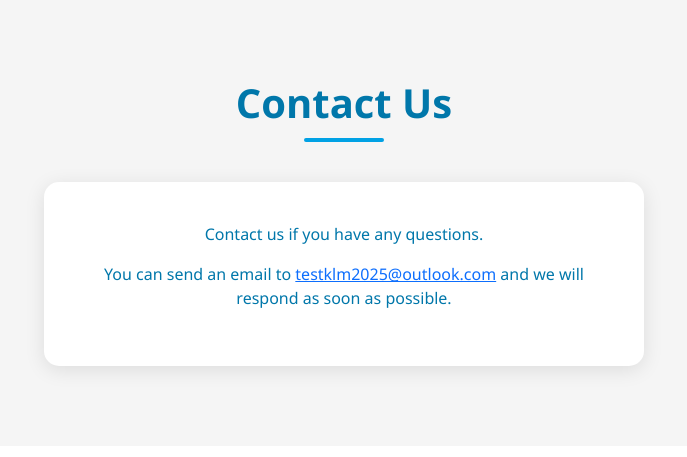
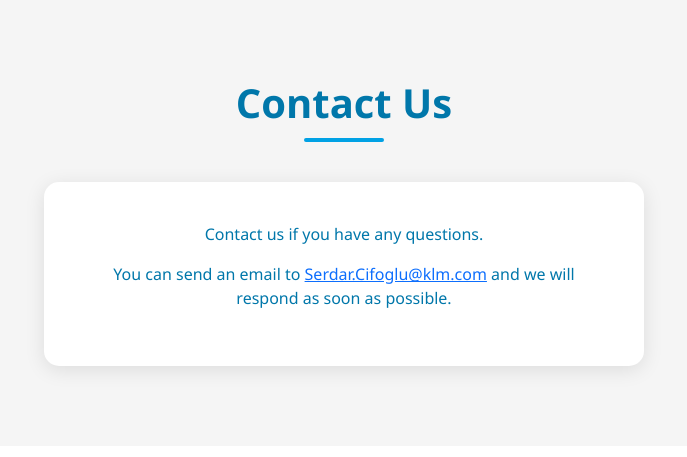
Before and after one commit to KenyaGit/Stage-KLM, a PHP site: page / in a window 1280 px wide. Shown: the part 5191-5648 px from the top of the page, without its empty margins (296-983 px from the left). Run offline with PHP 8.4, Linux system fonts and the light colour scheme; data comes from the database, SQL or seed files in the repository.

Commit message:
updated versions

```diff
--- a/index.php
+++ b/index.php
@@ -375,7 +375,7 @@ if ($userEmail) {
             <h2 class="section-title">Contact Us</h2>
             <div class="form-section text-center">
                 <p class="mb-3">Contact us if you have any questions.</p>
-                <p>You can send an email to <a href="mailto:testklm2025@outlook.com">testklm2025@outlook.com</a> and we will respond as soon as possible.</p>
+                <p>You can send an email to <a href="mailto:Serdar.Cifoglu@klm.com">Serdar.Cifoglu@klm.com</a> and we will respond as soon as possible.</p>
             </div>
         </div>
     </section>
@@ -496,7 +496,7 @@ if ($userEmail) {
                             </h2>
                             <div id="faq7" class="accordion-collapse collapse" data-bs-parent="#faqAccordion">
                                 <div class="accordion-body">
-                                    If you wish to cancel your registration, please contact us at <a href="mailto:testklm2025@outlook.com">testklm2025@outlook.com</a> or use the information in your confirmation email.
+                                    If you wish to cancel your registration, please contact us at <a href="mailto:Serdar.Cifoglu@klm.com">Serdar.Cifoglu@klm.com</a> or use the information in your confirmation email.
                                 </div>
                             </div>
                         </div>
@@ -511,7 +511,7 @@ if ($userEmail) {
                             </h2>
                             <div id="faq8" class="accordion-collapse collapse" data-bs-parent="#faqAccordion">
                                 <div class="accordion-body">
-                                    For further questions, you can send an email to <a href="mailto:testklm2025@outlook.com">testklm2025@outlook.com</a> and we will respond as soon as possible.
+                                    For further questions, you can send an email to <a href="mailto:Serdar.Cifoglu@klm.com">Serdar.Cifoglu@klm.com</a> and we will respond as soon as possible.
                                 </div>
                             </div>
                         </div>
```
